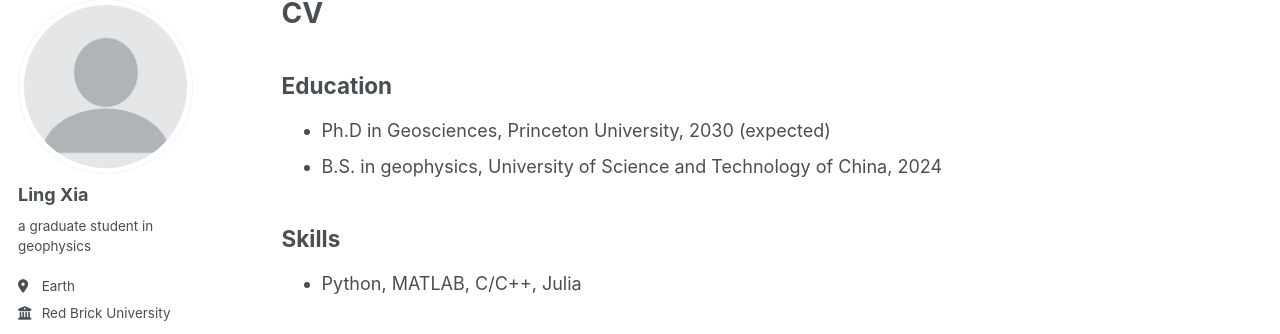
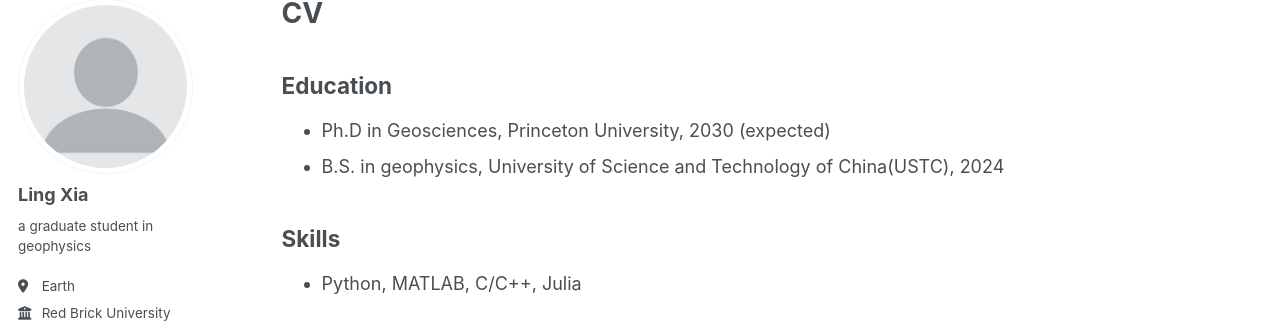
Before and after one commit to xialing2003/xialing2003.github.io, a Jekyll site: the page built from _pages/cv.md, in a window 1280 px wide and 1082 px high. Shown: the part 107-441 px from the top of the window. Built offline with Jekyll 4.4.1, drawn with Linux system fonts in a browser that asks for light colours.

Commit message:
Update cv.md

```diff
--- a/_pages/cv.md
+++ b/_pages/cv.md
@@ -12,7 +12,7 @@ redirect_from:
 ## Education
 
 * Ph.D in Geosciences, Princeton University, 2030 (expected)
-* B.S. in geophysics, University of Science and Technology of China, 2024
+* B.S. in geophysics, University of Science and Technology of China(USTC), 2024
 
 ## Skills
 
```
